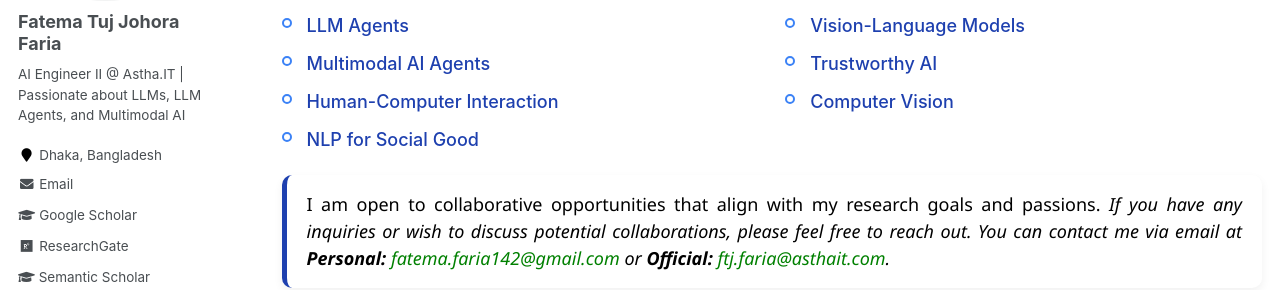
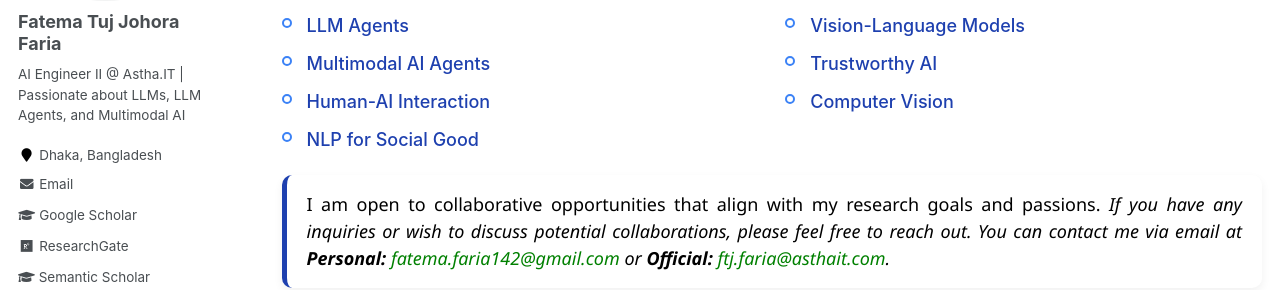
Before and after one commit to fatemafaria142/fatemafaria142.github.io, a Jekyll site: the page built from _pages/about.md, in a window 1280 px wide and 900 px high, scrolled down 709 px. Shown: the part 169-459 px from the top of the window. Built offline with Jekyll 4.4.1, drawn with Linux system fonts in a browser that asks for light colours; some web fonts are replaced.

Commit message:
Update About

```diff
--- a/_pages/about.md
+++ b/_pages/about.md
@@ -211,7 +211,7 @@
   <li><em>Large Multimodal Models</em></li>
   <li><em>LLM Agents</em></li>
   <li><em>Multimodal AI Agents</em></li>
-  <li><em>Human-Computer Interaction</em></li>
+  <li><em>Human-AI Interaction</em></li>
   <li><em>NLP for Social Good</em></li>
 </ul>
 <ul>
```
